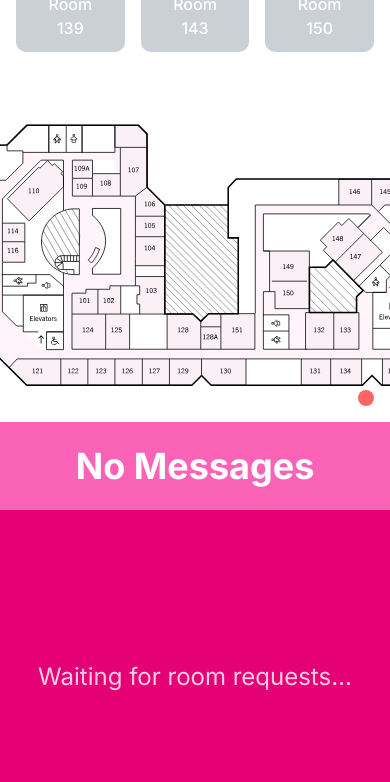
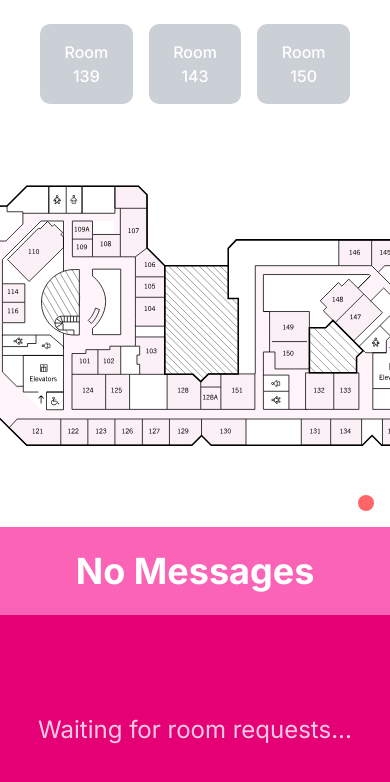
Before and after one commit to niravbeni/room-control, a Next.js app: page /catering in a window 390 px wide. Shown: the top 782 px of the page. Built offline with nearby package versions, Linux system fonts and the light colour scheme; no server answers.

Commit message:
Fix desktop layout: room buttons no longer cut off, improved spacing and responsive design

```diff
--- a/src/components/CateringScreen.tsx
+++ b/src/components/CateringScreen.tsx
@@ -91,17 +91,16 @@ export const CateringScreen: React.FC = () => {
   return (
     <div className="h-screen w-full flex flex-col">
       {/* Map Section - Top area (White background) */}
-      <div className="h-[50%] bg-white flex flex-col items-center justify-center relative p-4">
+      <div className="min-h-[400px] bg-white flex flex-col items-center justify-center relative p-6">
         {/* Connection Status Indicator - Bottom right */}
         <div className="absolute bottom-4 right-4">
           <div className={`w-4 h-4 rounded-full ${isConnected ? 'bg-green-400' : 'bg-red-400'}`}></div>
         </div>
 
         {/* Room Navigation Buttons - Positioned above the map */}
-        <div className="mb-4 flex gap-4 w-full">
+        <div className="mb-6 flex gap-4 w-full px-4">
           {roomButtons.map((room) => {
             const hasMessages = hasActiveMessage(room.id);
-            const isSelected = selectedMessage && selectedMessage.roomId === room.id;
 
             // Color coding based on room
             const getRoomColor = (roomId: string) => {
@@ -121,7 +120,7 @@ export const CateringScreen: React.FC = () => {
                 onClick={() => handleRoomClick(room.id)}
                 disabled={!hasMessages}
                 className={`
-                  relative px-6 py-3 rounded-lg font-medium text-white text-base cursor-pointer flex-1
+                  relative px-6 py-4 rounded-lg font-medium text-white text-base cursor-pointer flex-1
                   ${hasMessages
                     ? getRoomColor(room.id)
                     : 'bg-gray-400 cursor-not-allowed opacity-50'
@@ -138,7 +137,7 @@ export const CateringScreen: React.FC = () => {
         </div>
 
         {/* Layered SVG Map System */}
-        <div className="flex items-center justify-center">
+        <div className="flex items-center justify-center flex-1">
           {/* Container with fixed aspect ratio to ensure perfect alignment */}
           <div className="relative w-[500px] h-[375px] max-w-full max-h-full">
             {/* Base Map Layer */}
--- a/src/components/DashboardScreen.tsx
+++ b/src/components/DashboardScreen.tsx
@@ -15,17 +15,11 @@ export const DashboardScreen: React.FC<DashboardScreenProps> = ({ roomNumber, ro
   const [showCustomInput, setShowCustomInput] = useState(false);
 
   const {
-    getLatestMessageForRoom,
     isConnected,
     messages // Subscribe to messages array to trigger re-renders
   } = useStore();
 
   const { emitMessage, emitMessageCancelled } = useSocket();
-
-  // Get latest message and make it reactive to messages changes
-  const latestMessage = useMemo(() => {
-    return getLatestMessageForRoom(roomId);
-  }, [getLatestMessageForRoom, roomId]);
 
   // Get latest custom message specifically
   const latestCustomMessage = useMemo(() => {
```
